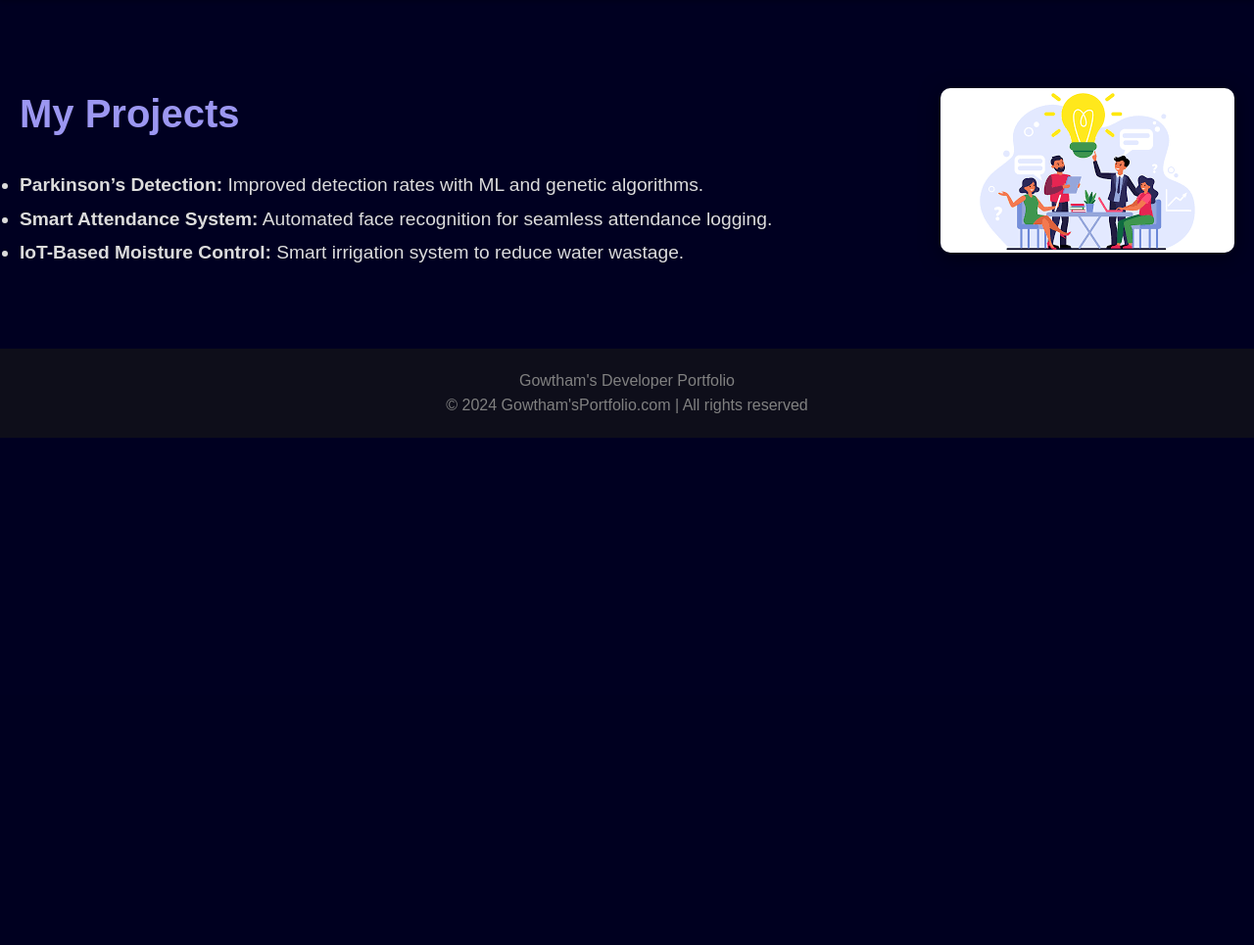
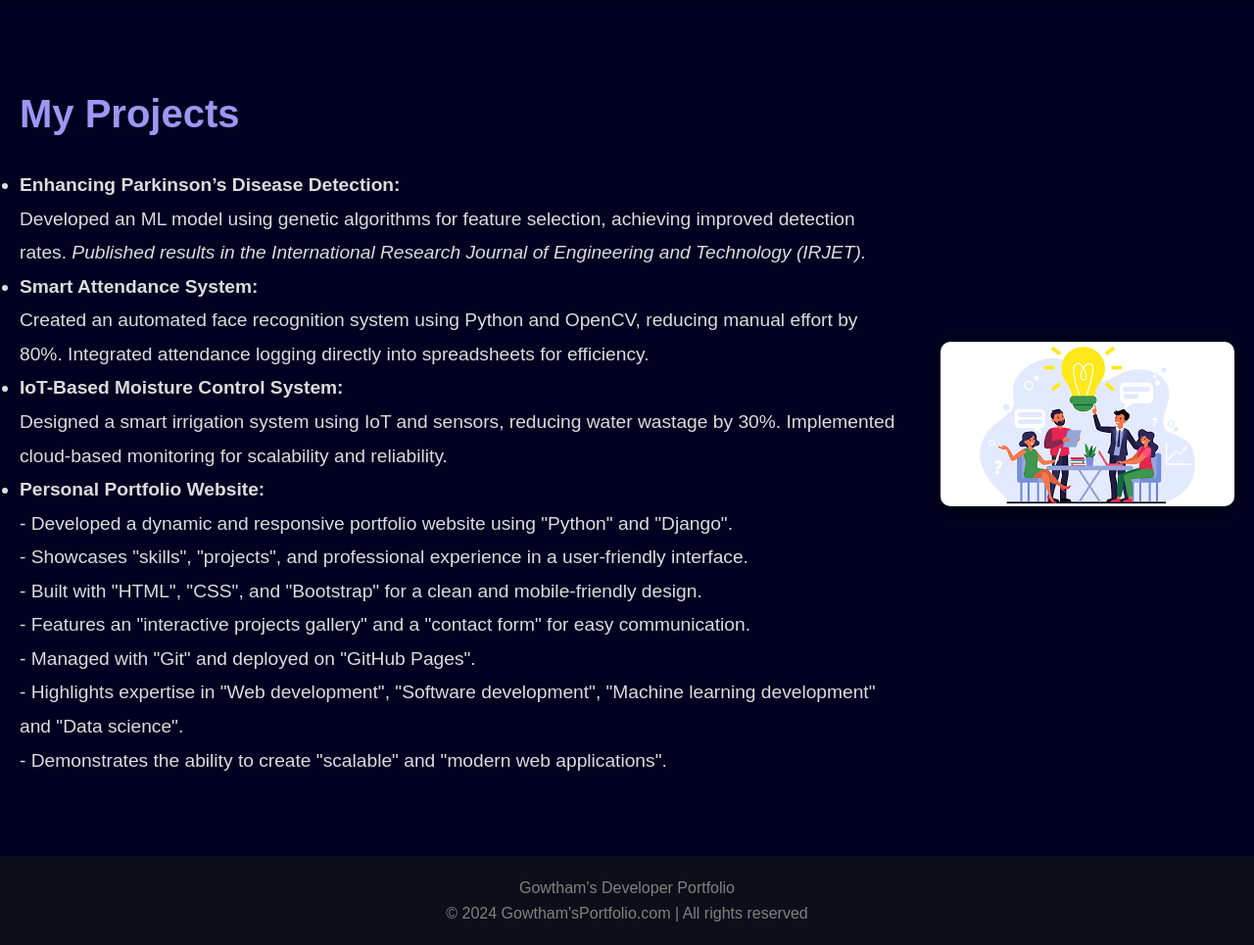
Before and after one commit to GowthamNukala/personal_Gowtham, a Django app: page /projects/ in a window 1280 px wide. Shown: the part 90-1055 px from the top of the page at 98% size. Before the commit the page ends 537 px from the top, so only its background shows below. Run offline with Django 5.2, Linux system fonts and the light colour scheme.

Commit message:
Initial commit of HTML files

```diff
--- a/portfolio_project/portfolio/static/css/styles.css
+++ b/portfolio_project/portfolio/static/css/styles.css
@@ -1,4 +1,4 @@
-/* General Reset */
+
 * {
   margin: 0;
   padding: 0;
--- a/portfolio_project/portfolio/templates/projects.html
+++ b/portfolio_project/portfolio/templates/projects.html
@@ -25,9 +25,37 @@
       <div class="leftSection">
         <h1>My Projects</h1>
         <ul>
-          <li><strong>Parkinson’s Detection:</strong> Improved detection rates with ML and genetic algorithms.</li>
-          <li><strong>Smart Attendance System:</strong> Automated face recognition for seamless attendance logging.</li>
-          <li><strong>IoT-Based Moisture Control:</strong> Smart irrigation system to reduce water wastage.</li>
+          <li>
+            <strong>Enhancing Parkinson’s Disease Detection:</strong> <br>
+            Developed an ML model using genetic algorithms for feature selection, achieving improved detection rates.
+            <em>Published results in the International Research Journal of Engineering and Technology (IRJET).</em>
+          </li>
+          <li>
+            <strong>Smart Attendance System:</strong>  <br>
+            Created an automated face recognition system using Python and OpenCV, reducing manual effort by 80%.
+            Integrated attendance logging directly into spreadsheets for efficiency.
+          </li>
+          <li>
+            <strong>IoT-Based Moisture Control System:</strong> <br>
+            Designed a smart irrigation system using IoT and sensors, reducing water wastage by 30%.
+            Implemented cloud-based monitoring for scalability and reliability.
+          </li>
+          <li>
+            <strong>Personal Portfolio Website: </strong> <br>
+            - Developed a dynamic and responsive portfolio website using "Python" and "Django".
+            <br>
+            - Showcases "skills", "projects", and professional experience in a user-friendly interface.
+            <br>
+            - Built with "HTML", "CSS", and "Bootstrap" for a clean and mobile-friendly design.
+            <br>
+            - Features an "interactive projects gallery" and a "contact form" for easy communication.
+            <br>
+            - Managed with "Git" and deployed on "GitHub Pages".
+            <br>
+            - Highlights expertise in "Web development", "Software development", "Machine learning development" and "Data science".
+            <br>
+            - Demonstrates the ability to create "scalable" and "modern web applications".
+          </li>
         </ul>
       </div>
       <div class="rightSection">
```
